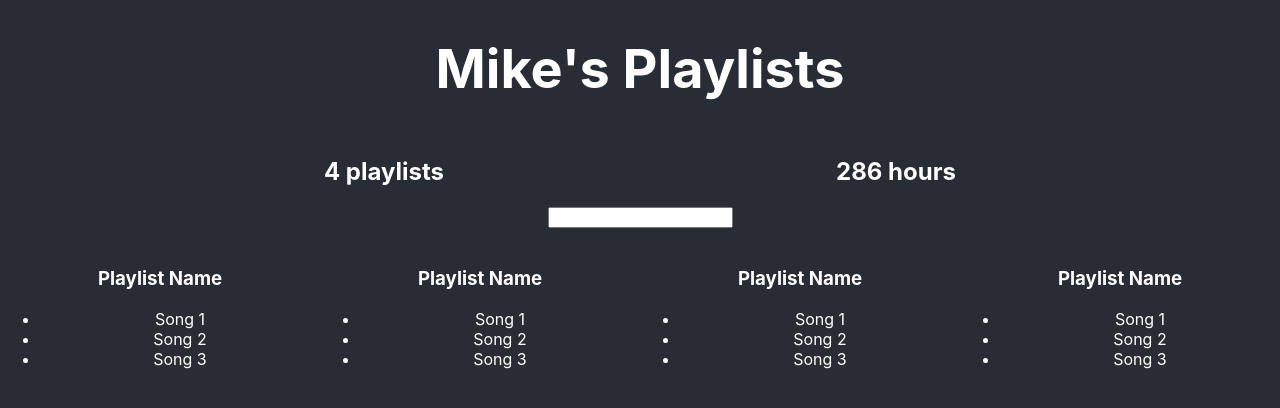
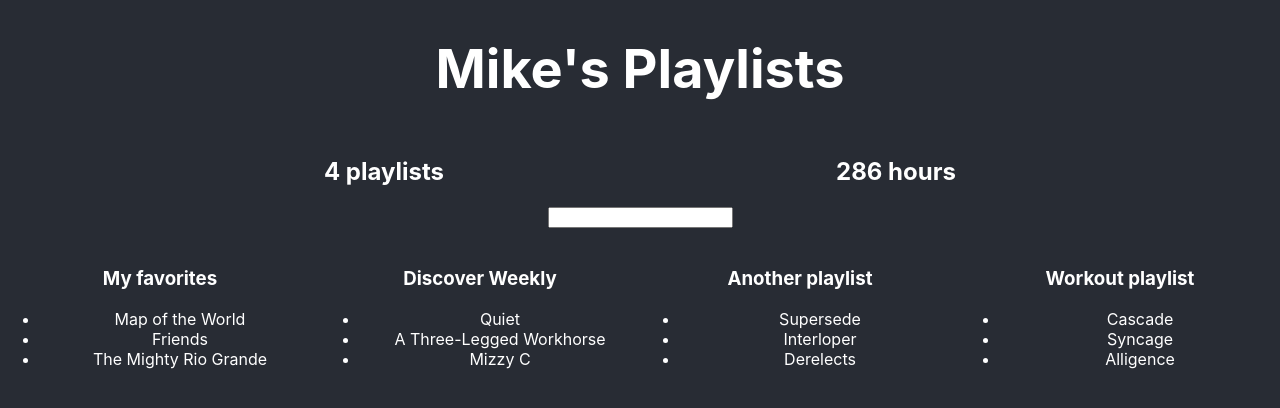
Before and after one commit to michael-garrity/better-playlists, a React (Create React App) app: page / in a window 1280 px wide. Shown: the top 408 px of the page. Built offline with nearby package versions, Linux system fonts and the light colour scheme.

Commit message:
added dynamic listing of fake server playlists data

```diff
--- a/src/App.js
+++ b/src/App.js
@@ -120,14 +120,15 @@
 
 class Playlist extends Component {
   render() {
+    let playlist = this.props.playlist
     return (
       <div style={{ ...defaultStyle, display: 'inline-block', width: '25%' }}>
         <img />
-        <h3>Playlist Name</h3>
+        <h3>{playlist.name}</h3>
         <ul>
-          <li>Song 1</li>
-          <li>Song 2</li>
-          <li>Song 3</li>
+          {playlist.songs.map(song =>
+            <li>{song.name}</li>
+          )}
         </ul>
       </div>
     );
@@ -157,10 +158,9 @@
             <PlaylistCounter playlists={this.state.serverData.user.playlists} />
             <HoursCounter playlists={this.state.serverData.user.playlists} />
             <Filter />
-            <Playlist />
-            <Playlist />
-            <Playlist />
-            <Playlist />
+            {this.state.serverData.user.playlists.map(playlist =>
+              <Playlist playlist={playlist} />
+            )}
           </div> : <h1 style={defaultStyle}>Loading...</h1>
         }
       </div >
```
